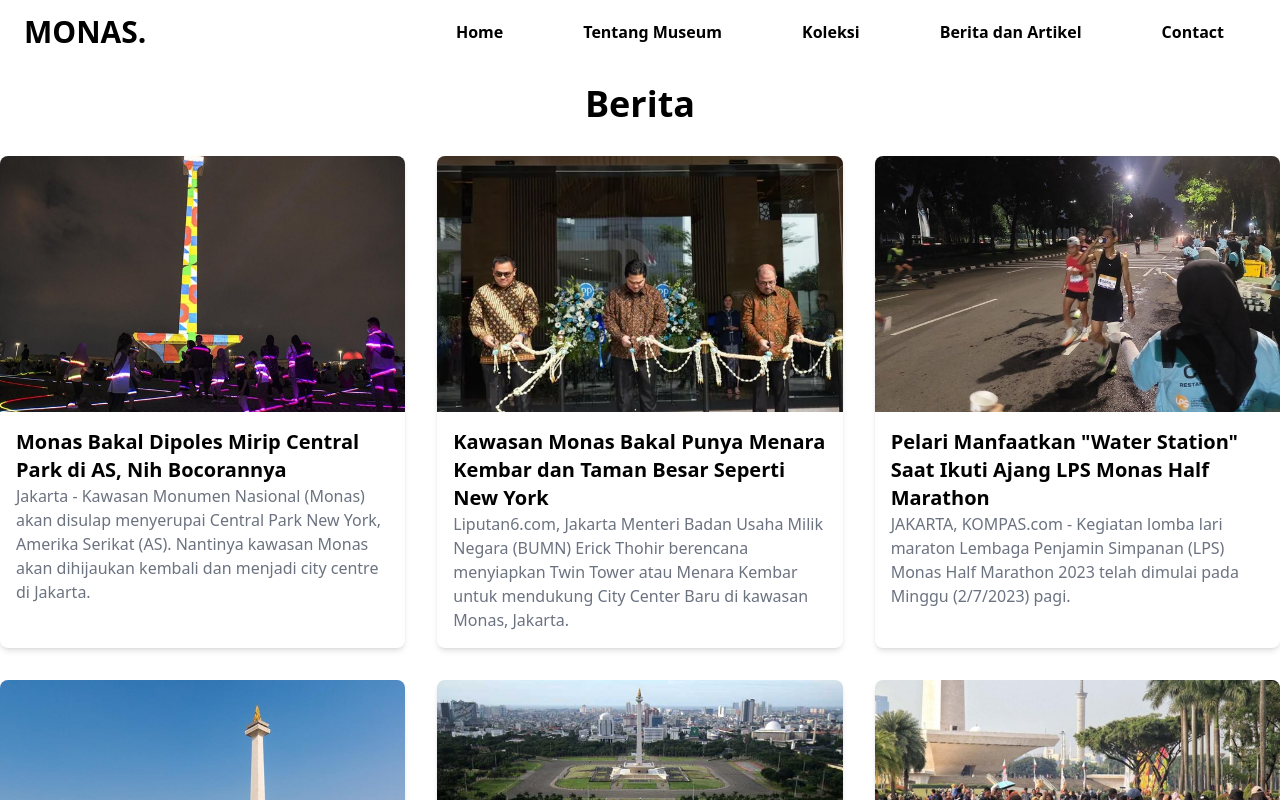
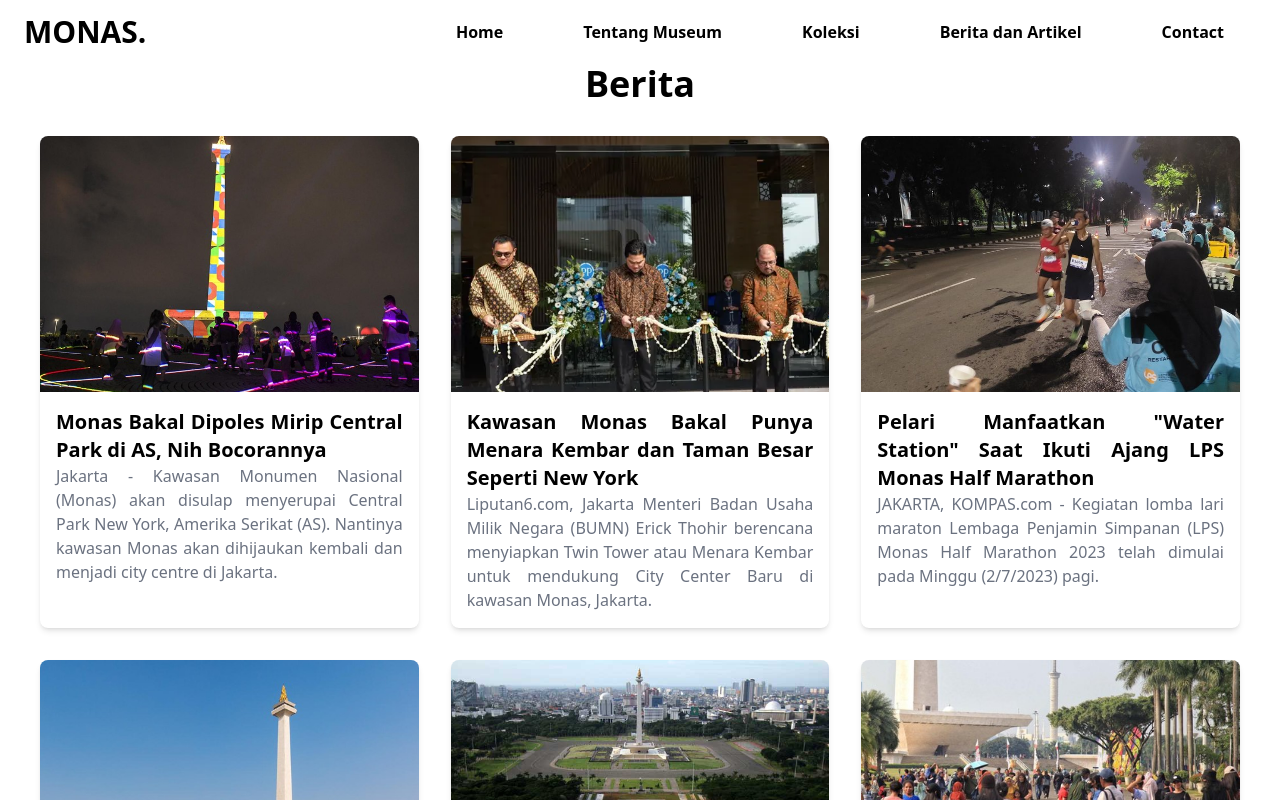
Before and after one commit to Clausensan/nama-proyek, a React (Create React App) app: page /beritaartikel in a window 1280 px wide. Shown: the top 800 px of the page. Built offline with nearby package versions, Linux system fonts and the light colour scheme.

Commit message:
ubah isi pages

```diff
--- a/src/pages/BeritaArtikel.js
+++ b/src/pages/BeritaArtikel.js
@@ -10,7 +10,7 @@ import Footer from '../Components/Footer.js';
 const BeritaArtikel = () => {
   return (
     <>
-    <div className="pb-14 pt-5">
+    <div className="text-justify px-10">
       <h1 className="text-4xl font-bold text-black text-center">Berita</h1>
       <div className="grid md:grid-cols-3 gap-8 mt-8">
         <div className="bg-white rounded-lg shadow-md">
```
